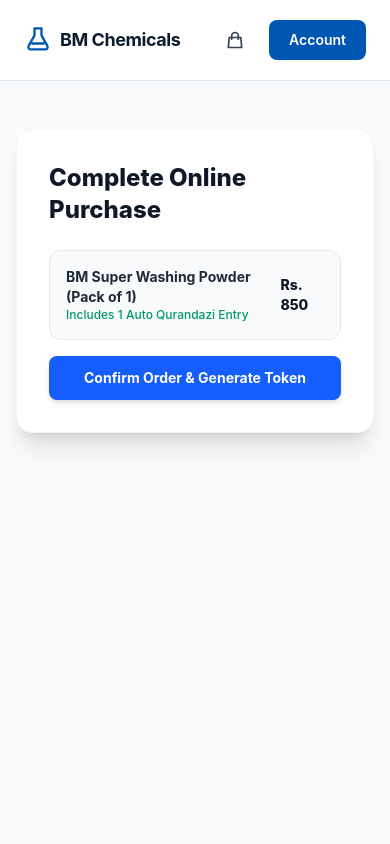
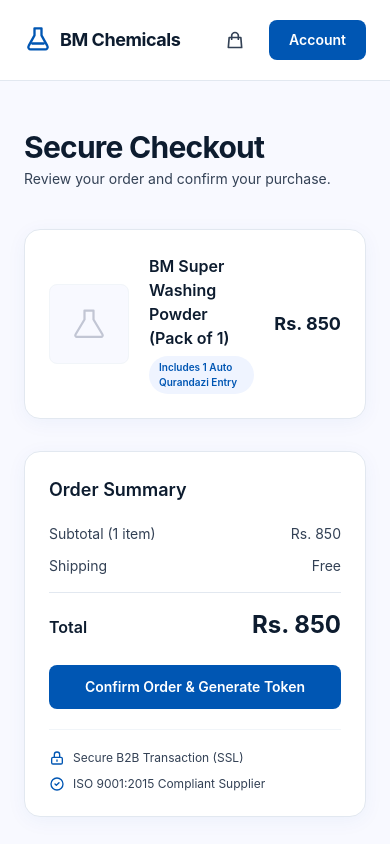
Before and after one commit to AliHassan-hum/bm-chemicals, a Next.js app in the folder bm-chemical-frontend/: page /checkout in a window 390 px wide. Shown: the top 844 px of the page. Built offline with nearby package versions, Linux system fonts and the light colour scheme.

Commit message:
Redesign checkout, login, signup, forgot/reset password pages

```diff
--- a/bm-chemical-frontend/src/app/checkout/page.js
+++ b/bm-chemical-frontend/src/app/checkout/page.js
@@ -2,32 +2,33 @@
 "use client";
 import { useState } from "react";
 import Navbar from "@/components/Navbar";
+import Footer from "@/components/Footer";
 
 export default function Checkout() {
   const [loading, setLoading] = useState(false);
   const [issuedToken, setIssuedToken] = useState(null);
+
+  const ITEM_NAME = "BM Super Washing Powder (Pack of 1)";
+  const ITEM_PRICE = 850;
 
   const handlePlaceOrder = async (e) => {
     e.preventDefault();
     setLoading(true);
 
     try {
-      // Simulating Order Placement to FastAPI Backend
-      const res = await fetch("http://https://bm-chemical-backend.vercel.app:8000/orders/create", {
+      const res = await fetch("https://bm-chemical-backend.vercel.app/orders/create", {
         method: "POST",
         headers: { "Content-Type": "application/json" },
         body: JSON.stringify({
-          item: "BM Washing Powder 1KG",
-          amount: 850,
+          item: ITEM_NAME,
+          amount: ITEM_PRICE,
         }),
       });
 
       if (res.ok) {
         const data = await res.json();
-        // Server generates and returns an auto-assigned Qurandazi Token
         setIssuedToken(data.token_code || "BM-WEB-" + Math.floor(100000 + Math.random() * 900000));
       } else {
-        // Fallback demo token for immediate feedback
         setIssuedToken("BM-WEB-" + Math.floor(100000 + Math.random() * 900000));
       }
     } catch (err) {
@@ -38,53 +39,107 @@
   };
 
   return (
-    <div className="min-h-screen bg-gray-50 flex flex-col font-sans">
+    <div className="min-h-screen bg-[#f8f9ff] flex flex-col font-sans">
       <Navbar />
 
-      <main className="flex-grow max-w-3xl mx-auto w-full py-12 px-4">
-        <div className="bg-white rounded-2xl shadow-xl border border-gray-100 p-8">
-          <h2 className="text-2xl font-extrabold text-gray-900 mb-6">Complete Online Purchase</h2>
+      <main className="flex-grow max-w-[1280px] mx-auto w-full px-6 py-12">
+        <h1 className="text-3xl font-bold text-[#0d1c2f] tracking-tight">Secure Checkout</h1>
+        <p className="text-sm text-[#334155] mt-1">Review your order and confirm your purchase.</p>
 
         {issuedToken ? (
-            <div className="bg-emerald-50 border-2 border-emerald-200 rounded-2xl p-6 text-center space-y-4">
-              <span className="text-4xl">🎉</span>
-              <h3 className="text-xl font-extrabold text-emerald-950">Order Placed Successfully!</h3>
-              <p className="text-xs text-emerald-700">
-                Thank you for buying from BM Chemical. Your lucky draw token has been automatically generated and enrolled in the Qurandazi scheme:
+          <div className="mt-10 max-w-xl mx-auto bg-white rounded-2xl border border-slate-200 brand-shadow-lg p-10 text-center">
+            <div className="w-14 h-14 mx-auto rounded-full bg-[#eff4ff] flex items-center justify-center mb-5">
+              <svg className="w-7 h-7 text-[#0056b3]" fill="none" stroke="currentColor" viewBox="0 0 24 24" strokeWidth="2">
+                <path strokeLinecap="round" strokeLinejoin="round" d="M5 13l4 4L19 7" />
+              </svg>
+            </div>
+            <h3 className="text-xl font-bold text-[#0d1c2f]">Order Placed Successfully!</h3>
+            <p className="text-sm text-[#334155] mt-2 leading-relaxed">
+              Thank you for buying from BM Chemicals. Your lucky draw token has been
+              automatically generated and enrolled in the Qurandazi scheme.
             </p>
-              <div className="inline-block bg-white border border-emerald-300 px-6 py-3 rounded-xl shadow-inner font-mono font-bold text-emerald-800 text-lg tracking-widest">
+            <div className="inline-block bg-[#eff4ff] border border-[#c2c6d4] px-6 py-3 rounded-lg font-mono font-bold text-[#0056b3] text-lg tracking-widest mt-6">
               {issuedToken}
             </div>
-              <div className="pt-2">
+            <div className="pt-6">
               <a
                 href="/my-orders"
-                  className="text-xs font-bold text-blue-600 hover:underline"
+                className="text-sm font-semibold text-[#0056b3] hover:underline"
               >
-                  View My Orders & Issued Tokens &rarr;
+                View My Orders &amp; Issued Tokens →
               </a>
             </div>
           </div>
         ) : (
-            <form onSubmit={handlePlaceOrder} className="space-y-4">
-              <div className="p-4 bg-gray-50 rounded-xl border border-gray-200 flex justify-between items-center text-sm">
-                <div>
-                  <p className="font-bold text-gray-800">BM Super Washing Powder (Pack of 1)</p>
-                  <p className="text-xs text-emerald-600 font-medium">Includes 1 Auto Qurandazi Entry</p>
+          <div className="mt-10 grid grid-cols-1 lg:grid-cols-3 gap-8">
+            {/* Order Items */}
+            <div className="lg:col-span-2 space-y-4">
+              <div className="bg-white rounded-2xl border border-slate-200 brand-shadow p-6 flex items-center gap-5">
+                <div className="w-20 h-20 rounded-lg bg-[#f8f9ff] flex items-center justify-center shrink-0 border border-slate-100">
+                  <svg className="w-9 h-9 text-[#c2c6d4]" fill="none" stroke="currentColor" viewBox="0 0 24 24" strokeWidth="1.5">
+                    <path strokeLinecap="round" strokeLinejoin="round" d="M9 3v6l-6 10a1 1 0 001 1.5h16a1 1 0 001-1.5L15 9V3M9 3h6" />
+                  </svg>
                 </div>
-                <span className="font-extrabold text-gray-900">Rs. 850</span>
+                <div className="flex-grow">
+                  <h3 className="font-semibold text-[#0d1c2f]">{ITEM_NAME}</h3>
+                  <span className="inline-block mt-1.5 bg-[#eff4ff] text-[#0056b3] text-[10px] font-semibold px-2.5 py-1 rounded-full">
+                    Includes 1 Auto Qurandazi Entry
+                  </span>
+                </div>
+                <span className="font-bold text-[#0d1c2f] text-lg shrink-0">Rs. {ITEM_PRICE}</span>
+              </div>
             </div>
 
+            {/* Order Summary */}
+            <div className="bg-white rounded-2xl border border-slate-200 brand-shadow p-6 h-fit">
+              <h3 className="text-lg font-semibold text-[#0d1c2f] mb-5">Order Summary</h3>
+
+              <div className="space-y-3 text-sm">
+                <div className="flex justify-between text-[#334155]">
+                  <span>Subtotal (1 item)</span>
+                  <span>Rs. {ITEM_PRICE}</span>
+                </div>
+                <div className="flex justify-between text-[#334155]">
+                  <span>Shipping</span>
+                  <span>Free</span>
+                </div>
+              </div>
+
+              <div className="border-t border-slate-200 mt-4 pt-4 flex justify-between items-baseline">
+                <span className="font-semibold text-[#0d1c2f]">Total</span>
+                <span className="text-2xl font-bold text-[#0d1c2f]">Rs. {ITEM_PRICE}</span>
+              </div>
+
+              <form onSubmit={handlePlaceOrder}>
                 <button
                   type="submit"
                   disabled={loading}
-                className="w-full bg-blue-600 hover:bg-blue-700 text-white font-bold py-3 rounded-lg transition-all shadow-md disabled:opacity-50 text-sm"
+                  className="w-full mt-6 bg-[#0056b3] hover:bg-[#003f87] text-white font-semibold py-3 rounded-lg transition-colors disabled:opacity-50 text-sm flex items-center justify-center gap-2"
                 >
                   {loading ? "Processing Order..." : "Confirm Order & Generate Token"}
                 </button>
               </form>
+
+              <div className="mt-5 pt-5 border-t border-slate-100 space-y-2.5 text-xs text-[#334155]">
+                <div className="flex items-center gap-2">
+                  <svg className="w-4 h-4 text-[#0056b3]" fill="none" stroke="currentColor" viewBox="0 0 24 24" strokeWidth="2">
+                    <path strokeLinecap="round" strokeLinejoin="round" d="M12 15v2m-6 4h12a2 2 0 002-2v-6a2 2 0 00-2-2H6a2 2 0 00-2 2v6a2 2 0 002 2zm10-10V7a4 4 0 00-8 0v4h8z" />
+                  </svg>
+                  Secure B2B Transaction (SSL)
+                </div>
+                <div className="flex items-center gap-2">
+                  <svg className="w-4 h-4 text-[#0056b3]" fill="none" stroke="currentColor" viewBox="0 0 24 24" strokeWidth="2">
+                    <path strokeLinecap="round" strokeLinejoin="round" d="M9 12l2 2 4-4m6 2a9 9 0 11-18 0 9 9 0 0118 0z" />
+                  </svg>
+                  ISO 9001:2015 Compliant Supplier
+                </div>
+              </div>
+            </div>
+          </div>
         )}
-        </div>
       </main>
+
+      <Footer />
     </div>
   );
 }
```
Also changed, not shown: bm-chemical-frontend/src/app/forgot-password/page.js (+23 -13 lines), bm-chemical-frontend/src/app/login/page.js (+25 -18 lines), bm-chemical-frontend/src/app/reset-password/page.js (+24 -16 lines), bm-chemical-frontend/src/app/signup/page.js (+24 -18 lines). Lines whose indentation alone changed are shown as unchanged.
